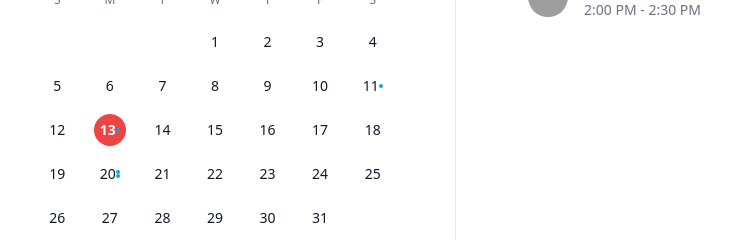
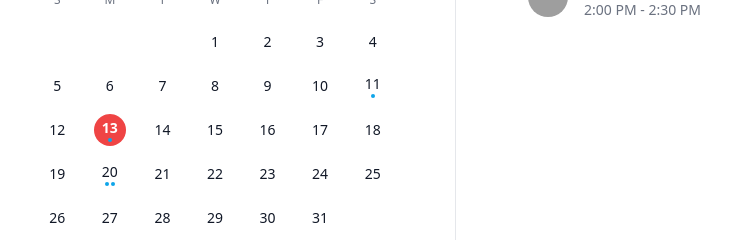
Before and after one commit to gabrielcarlossl/interactive-calendar-with-events, a Next.js app: page / in a window 1280 px wide. Shown: the part 140-382 px from the top of the page, without its empty margins (185-934 px from the left). Built offline with nearby package versions, Linux system fonts and the light colour scheme; grey boxes are pictures that could not be loaded.

Commit message:
style: day events side by side

```diff
--- a/pages/index.jsx
+++ b/pages/index.jsx
@@ -149,6 +149,9 @@ export default function Example() {
                   <button
                     type="button"
                     onClick={() => setSelectedDay(day)}
+                    style={{
+                      flexDirection: 'column'
+                    }}
                     className={classNames(
                       isEqual(day, selectedDay) && 'text-white',
                       !isEqual(day, selectedDay) &&
@@ -175,7 +178,7 @@ export default function Example() {
                     <time dateTime={format(day, 'yyyy-MM-dd')}>
                       {format(day, 'd')}
                     </time>
-                    <div>
+                    <div style={{ display: 'flex', gap: '2px' }}>
                     {meetingsByDay[format(day, 'yyyy-MM-dd')] &&
                       Array.from(Array(meetingsByDay[format(day, 'yyyy-MM-dd')]), (_, i) => (
 
```
